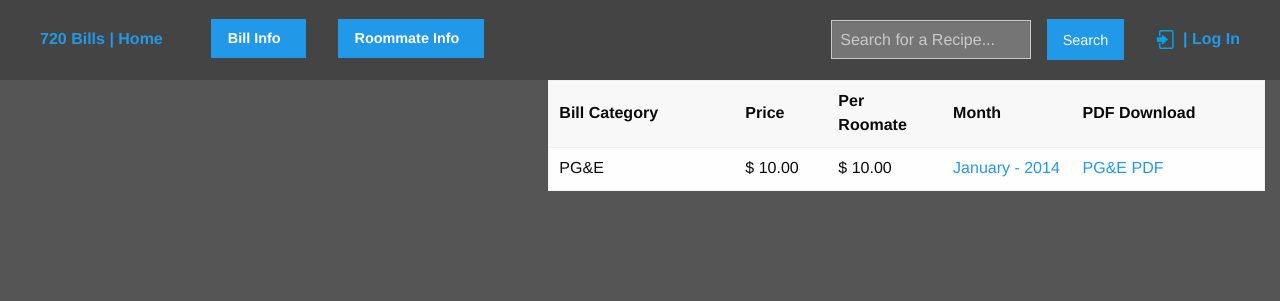
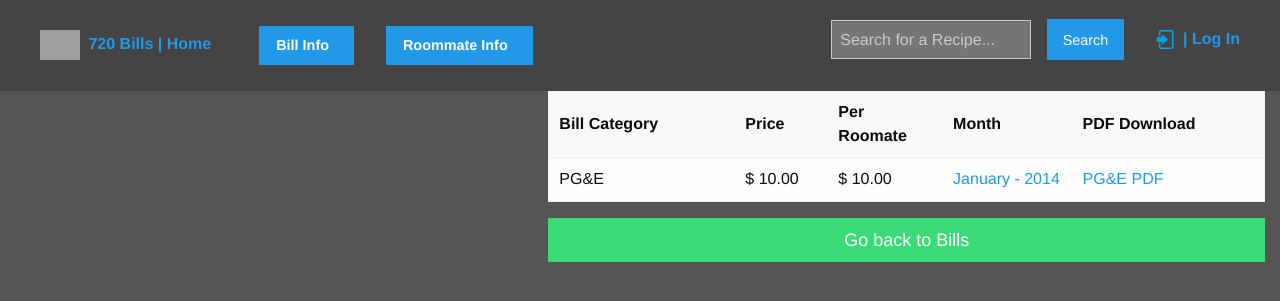
Before and after one commit to MarcStocker/Billing-Site, a Django app: page /bills/1/ in a window 1280 px wide. Shown: the top 301 px of the page. Run offline with Django 3.2, Linux system fonts and the light colour scheme; tables that the repository leaves empty hold one stand-in row (values such as "Sample post"); parts of the project's set-up code (start-up, migrations or seed data) failed here and were passed over; some libraries are stand-ins or nearby versions; grey boxes are pictures that could not be loaded.

Commit message:
Fixed a few buttons

```diff
--- a/billingsite/billingsite/templates/base.html
+++ b/billingsite/billingsite/templates/base.html
@@ -5,7 +5,7 @@
   <head>
     <title>{% block title %}{% endblock %} </title>
 
-    <link rel="Page Icon" href="{% static "media/icon2.png" %}" />
+    <link rel="Page Icon" href="{% static "media/triangleman.png" %}" />
     <meta charset="utf-8">
     <meta http-equiv="x-ua-compatible" content="ie=edge">
     <meta name="viewport" content="width=device-width, initial-scale=1.0">
@@ -39,7 +39,7 @@
                 <ul class="dropdown menu" data-dropdown-menu>
                     {# Home Page Icon/Link #}
                     <li class="menu-text">
-                        <a href="/home/"> 720 Bills | Home</a>
+                        <a href="/home/"><img src="{% static "media/triangleman.png" %}" height=40 width=40 />  720 Bills | Home</a>
                     </li>
                     {# Link to Bills #}
                     <li class="menu-text">
--- a/billingsite/loginapp/models.py
+++ b/billingsite/loginapp/models.py
@@ -79,6 +79,7 @@ class Roommates(models.Model):
                     total = total + Payments.objects.get(pk=a).amount
         self.totalpaid = total
         print(self.name + ": total paid = " + str(self.totalpaid))
+        all_roommates = Roommates.objects.all()
         all_bills = Bills.objects.all()
         max_bills = Bills.objects.order_by('-id')[0].id
         max_roommates = Roommates.objects.order_by('-id')[0].id
--- a/billingsite/recipes/templates/billDetails.html
+++ b/billingsite/recipes/templates/billDetails.html
@@ -48,6 +48,8 @@
       </tr>
     </tbody>
   </table>
+  {# Go back button #}
+  <a role="button" href="/bills/bymonth" class="success button expanded"><font size="4">Go back to Bills</font></a>
   {% else %}
   <h3>You have not uploaded any bills yet.</h3>
   <h3><a href="/bills/submit">Click Here</a> to upload a new bill</h3>
--- a/billingsite/recipes/views.py
+++ b/billingsite/recipes/views.py
@@ -92,7 +92,7 @@ def deletepayment(request, payment_id):
     roommate_id = Payments.objects.get(pk=payment_id).roommate.id
     payment.delete()
     Roommates.objects.get(id=roommate_id).update()
-    return HttpResponseRedirect("/bills/allroommates/")
+    return HttpResponseRedirect("/bills/roommate/%s/" % roommate_id)
 
 def editBill(request, bill_id):
     post = Bills.objects.get(pk=bill_id)
```
Also changed, not shown: billingsite/recipes/templates/userpayments.html (+14 -11 lines).
